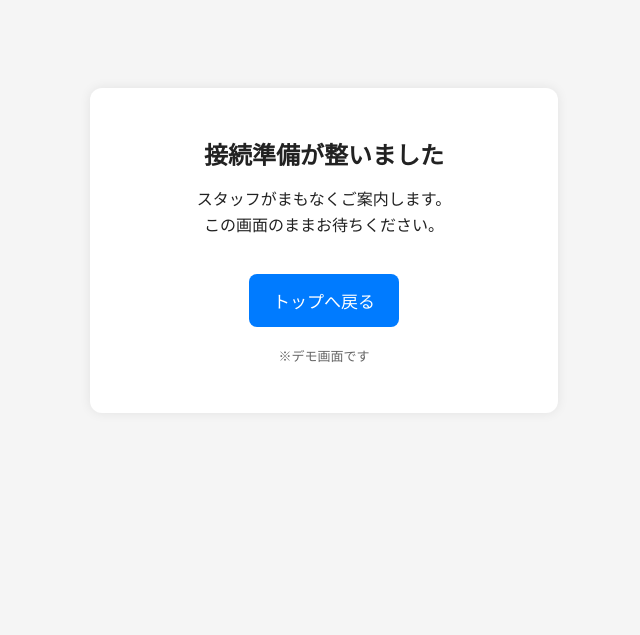
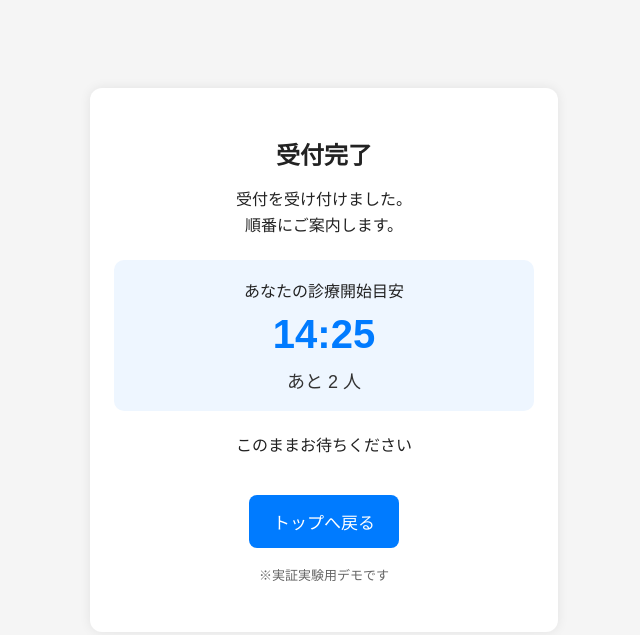
Before and after one commit to aiobaa/kaikatsu-med, a website: page demo.html in a window 1280 px wide. Shown: the whole page, without its empty margins (316-956 px from the left). Drawn offline with Linux system fonts and the light colour scheme.

Commit message:
separate pre and post reception flow

```diff
--- a/demo.html
+++ b/demo.html
@@ -3,7 +3,7 @@
 <head>
   <meta charset="UTF-8">
   <meta name="viewport" content="width=device-width, initial-scale=1.0">
-  <title>オンライン診療 接続中</title>
+  <title>受付完了</title>
   <style>
     body {
       font-family: sans-serif;
@@ -27,28 +27,26 @@
     p {
       line-height: 1.6;
     }
-    .spinner {
-      width: 56px;
-      height: 56px;
-      margin: 24px auto;
-      border: 6px solid #ddd;
-      border-top: 6px solid #007bff;
-      border-radius: 50%;
-      animation: spin 1s linear infinite;
+    .status {
+      background: #eef6ff;
+      border-radius: 10px;
+      padding: 18px;
+      margin: 22px 0;
     }
-    .count {
+    .time {
       font-size: 40px;
       font-weight: bold;
       color: #007bff;
-      margin: 20px 0 8px;
+      margin: 10px 0;
+    }
+    .people {
+      font-size: 18px;
+      color: #333;
     }
     .note {
       font-size: 13px;
       color: #666;
-      margin-top: 20px;
-    }
-    .hidden {
-      display: none;
+      margin-top: 18px;
     }
     .btn {
       display: inline-block;
@@ -60,44 +58,53 @@
       border-radius: 8px;
       text-decoration: none;
     }
-    @keyframes spin {
-      0% { transform: rotate(0deg); }
-      100% { transform: rotate(360deg); }
-    }
   </style>
 </head>
 <body>
-  <div class="box" id="step1">
-    <h1>オンライン診療に接続中...</h1>
-    <p>医療機関へ接続しています。<br>そのままお待ちください。</p>
-    <div class="spinner"></div>
-    <div class="count"><span id="count">3</span></div>
-    <p>秒後に次の画面へ進みます</p>
-    <p class="note">※デモ画面です</p>
-  </div>
+  <div class="box">
+    <h1>受付完了</h1>
+    <p>受付を受け付けました。<br>順番にご案内します。</p>
 
-  <div class="box hidden" id="step2">
-    <h1>接続準備が整いました</h1>
-    <p>スタッフがまもなくご案内します。<br>この画面のままお待ちください。</p>
+    <div class="status">
+      <div>あなたの診療開始目安</div>
+      <div class="time"><span id="minutes">14</span>:<span id="seconds">30</span></div>
+      <div class="people">あと <span id="people">2</span> 人</div>
+    </div>
+
+    <p>このままお待ちください</p>
+
     <a class="btn" href="/">トップへ戻る</a>
-    <p class="note">※デモ画面です</p>
+
+    <p class="note">※実証実験用デモです</p>
   </div>
 
   <script>
-    let remaining = 3;
-    const countEl = document.getElementById("count");
+    let totalSeconds = 14 * 60 + 30;
+    let people = 2;
 
-    const timer = setInterval(() => {
-      remaining -= 1;
+    function updatePersonalStatus() {
+      const minutes = Math.floor(totalSeconds / 60);
+      const seconds = totalSeconds % 60;
 
-      if (remaining <= 0) {
-        clearInterval(timer);
-        document.getElementById("step1").classList.add("hidden");
-        document.getElementById("step2").classList.remove("hidden");
-      } else {
-        countEl.textContent = remaining;
+      document.getElementById("minutes").textContent = minutes;
+      document.getElementById("seconds").textContent =
+        seconds.toString().padStart(2, "0");
+
+      if (totalSeconds > 0) {
+        totalSeconds--;
       }
-    }, 1000);
+    }
+
+    function updatePeople() {
+      if (people > 0 && Math.random() < 0.3) {
+        people--;
+        document.getElementById("people").textContent = people;
+      }
+    }
+
+    updatePersonalStatus();
+    setInterval(updatePersonalStatus, 1000);
+    setInterval(updatePeople, 6000);
   </script>
 </body>
 </html>
```
Also changed, not shown: index.html (+9 -7 lines).
